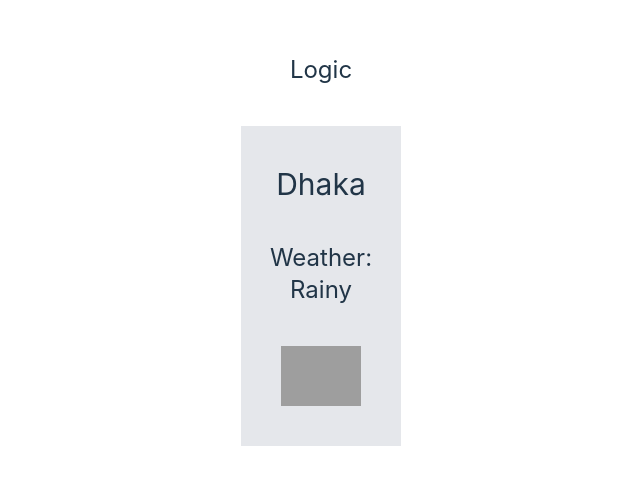
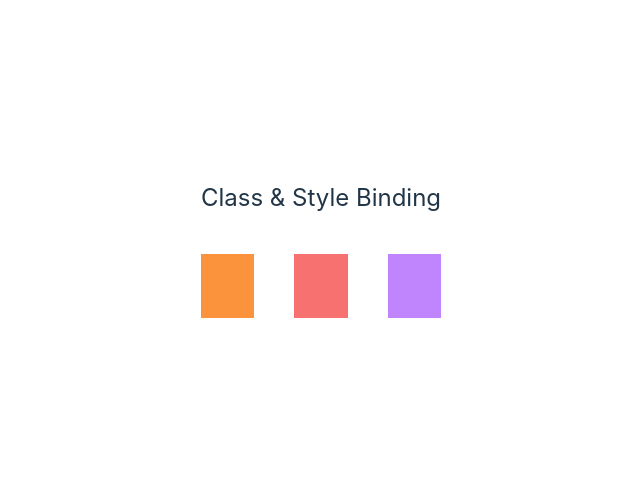
Before and after one commit to palashkumardas/vue-logic, a Vue app: page / in a window 1280 px wide. Shown: the part 170-654 px from the top of the page, without its empty margins (319-959 px from the left). Built offline with nearby package versions, Linux system fonts and the light colour scheme; grey boxes are pictures that could not be loaded.

Commit message:
class & style binding

```diff
--- a/src/App.vue
+++ b/src/App.vue
@@ -1,31 +1,10 @@
+
 <script setup>
-const location = "Dhaka";
-const weather ="r";
+import classBinding from './components/classBinding.vue';
 </script>
 
 <template>
-<section class="container mx-auto flex items-center flex-col">
-        <h1 class="text-center text-2xl py-10">Logic</h1>
-        <div class="w-1/3 bg-gray-200 p-10 flex items-center flex-col space-y-10">
-            <h1 class="text-3xl">{{ location }}</h1>
-            <template v-if="weather=='s'">
-            <h2 class="text-2xl" >Weather: Sunny</h2>
-            <img  src="https://creazilla-store.fra1.digitaloceanspaces.com/icons/7911203/weather-icon-md.png" alt="">
-            </template>
-            <template v-if="weather=='pc'">
-            <h2 class="text-2xl" >Weather: Partly Cloudy</h2>
-            <img  src="https://creazilla-store.fra1.digitaloceanspaces.com/icons/7912718/weather-icon-md.png" alt="">
-            </template>
-            <template v-if="weather=='r'">
-            <h2 class="text-2xl" >Weather: Rainy</h2>
-            <img  src="https://creazilla-store.fra1.digitaloceanspaces.com/icons/7913380/weather-icon-md.png" alt="">
-            </template>
-            <template v-if="weather=='t'">
-            <h2 class="text-2xl" >Weather: Thunderstorm</h2>
-            <img  src="https://creazilla-store.fra1.digitaloceanspaces.com/icons/7912589/weather-icon-md.png" alt="">
-            </template>
-        </div>
-    </section>
+<classBinding></classBinding>
 </template>
 
 <style scoped>
--- /dev/null
+++ b/src/components/classBinding.vue
@@ -0,0 +1,31 @@
+<script setup>
+ const bgOrange="bg-orange-400";
+ const bgIndigo="bg-red-400";
+ const bgGreen="bg-purple-400";
+</script>
+
+<template>
+   <section class="container mx-auto">
+        <h1 class="text-center text-2xl py-10">Class & Style Binding</h1>
+        <section class="flex space-x-10">
+            <div class="w-1/3  h-16" :class="bgOrange"></div>
+            <div class="w-1/3  h-16" :class="bgIndigo"></div>
+            <div class="w-1/3  h-16" :class="bgGreen"></div>
+        </section>
+        <section class="mt-10 hidden">
+            <div class="bg-red-600 h-16 flex items-center justify-center text-white">
+                It's a weekday!
+            </div>
+        </section>
+        <section class="mt-10 hidden">
+            <div class="bg-teal-100 border-t-4 border-teal-500 rounded-b text-teal-900 px-4 py-3 shadow-md" role="alert">
+                <p class="font-bold">Our privacy policy has changed</p>
+                <p class="text-sm">Make sure you know how these changes affect you.</p>
+            </div>
+        </section>
+    </section>
+</template>
+
+<style  scoped>
+
+</style>
```
